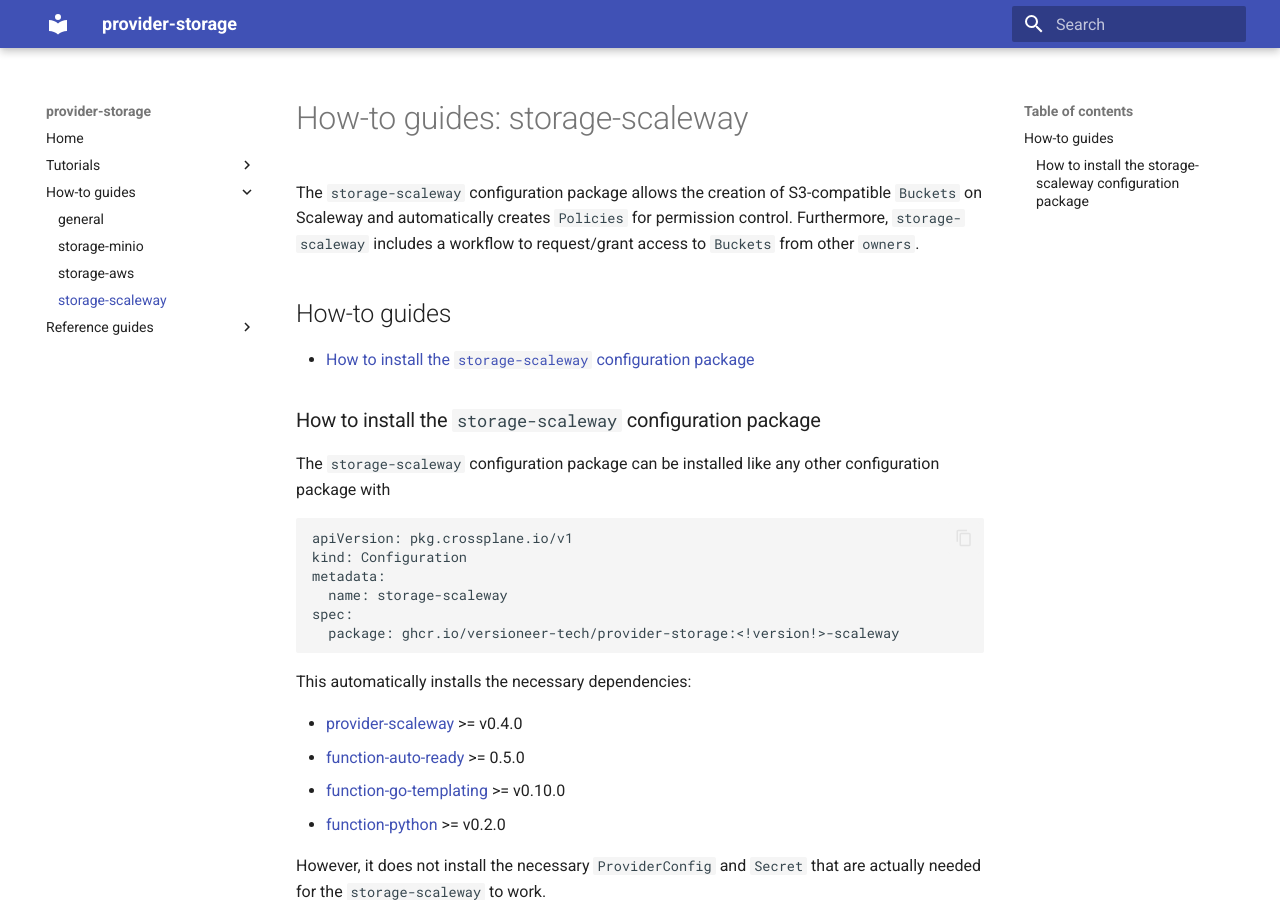
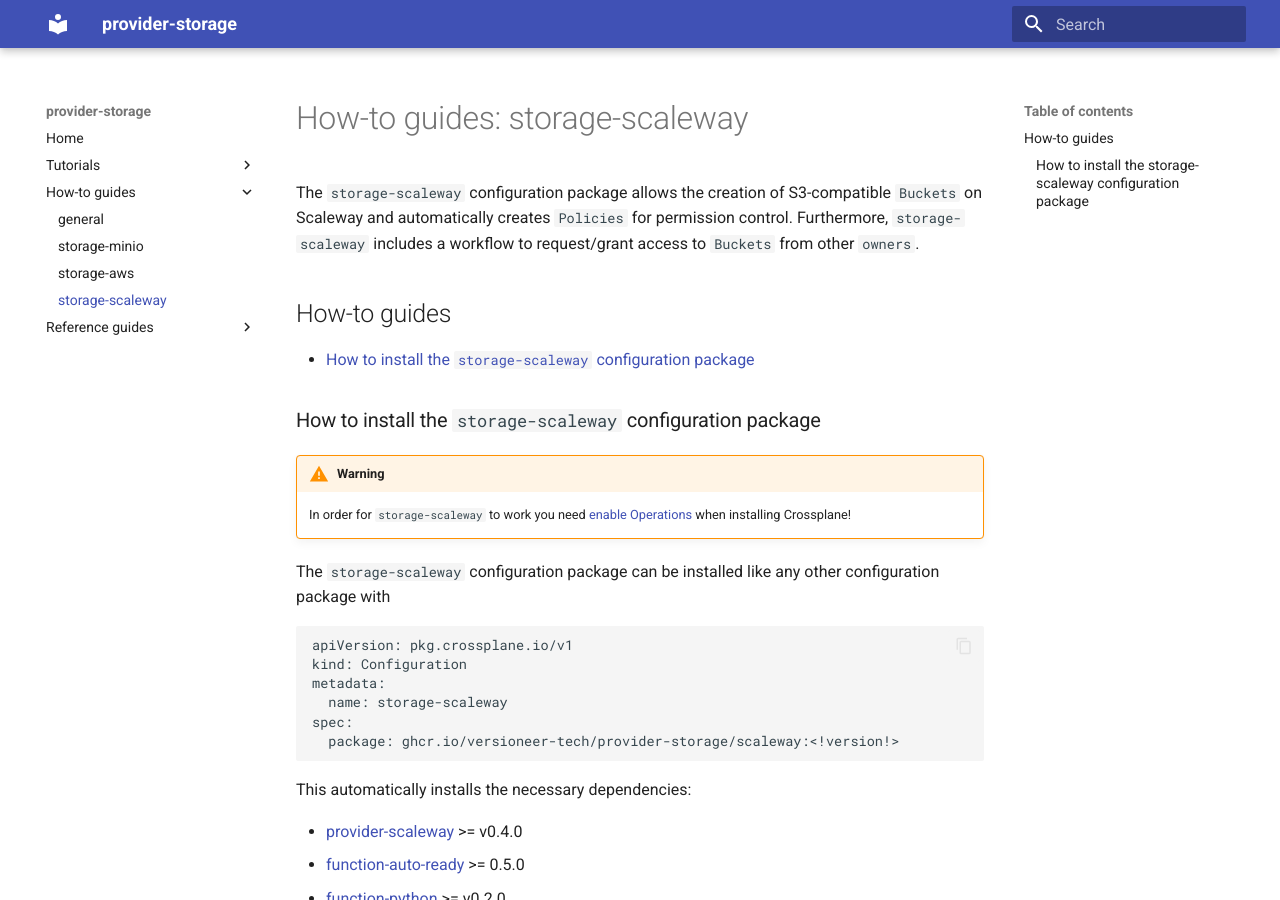
Before and after one commit to versioneer-tech/provider-storage, an MkDocs documentation site: the page built from docs/how-to-guides/storage-scaleway.md, in a window 1280 px wide and 900 px high. Built offline with MkDocs 1.6.1 and Material for MkDocs 9.7.7, drawn with Linux system fonts in a browser that asks for light colours; the version menu is left out.

Commit message:
Update docs and enable image build when tagging

````diff
--- a/docs/how-to-guides/storage-scaleway.md
+++ b/docs/how-to-guides/storage-scaleway.md
@@ -8,6 +8,9 @@ The `storage-scaleway` configuration package allows the creation of S3-compatibl
 
 ### How to install the `storage-scaleway` configuration package
 
+!!! warning
+    In order for `storage-scaleway` to work you need [enable Operations](https://docs.crossplane.io/latest/operations/operation/#troubleshooting-operations) when installing Crossplane!
+
 The `storage-scaleway` configuration package can be installed like any other configuration package with
 
 ```yaml
@@ -16,14 +19,13 @@ kind: Configuration
 metadata:
   name: storage-scaleway
 spec:
-  package: ghcr.io/versioneer-tech/provider-storage:<!version!>-scaleway
+  package: ghcr.io/versioneer-tech/provider-storage/scaleway:<!version!>
 ```
 
 This automatically installs the necessary dependencies:
 
 - [provider-scaleway](https://github.com/scaleway/crossplane-provider-scaleway) >= v0.4.0
 - [function-auto-ready](https://github.com/crossplane-contrib/function-auto-ready) >= 0.5.0
-- [function-go-templating](https://github.com/crossplane-contrib/function-go-templating) >= v0.10.0
 - [function-python](https://github.com/crossplane-contrib/function-python) >= v0.2.0
 
 However, it does not install the necessary `ProviderConfig` and `Secret` that are actually needed for the `storage-scaleway` to work.
````
Also changed, not shown: docs/tutorials/storage-scaleway.md (+2 -1 lines), 2 other files.
